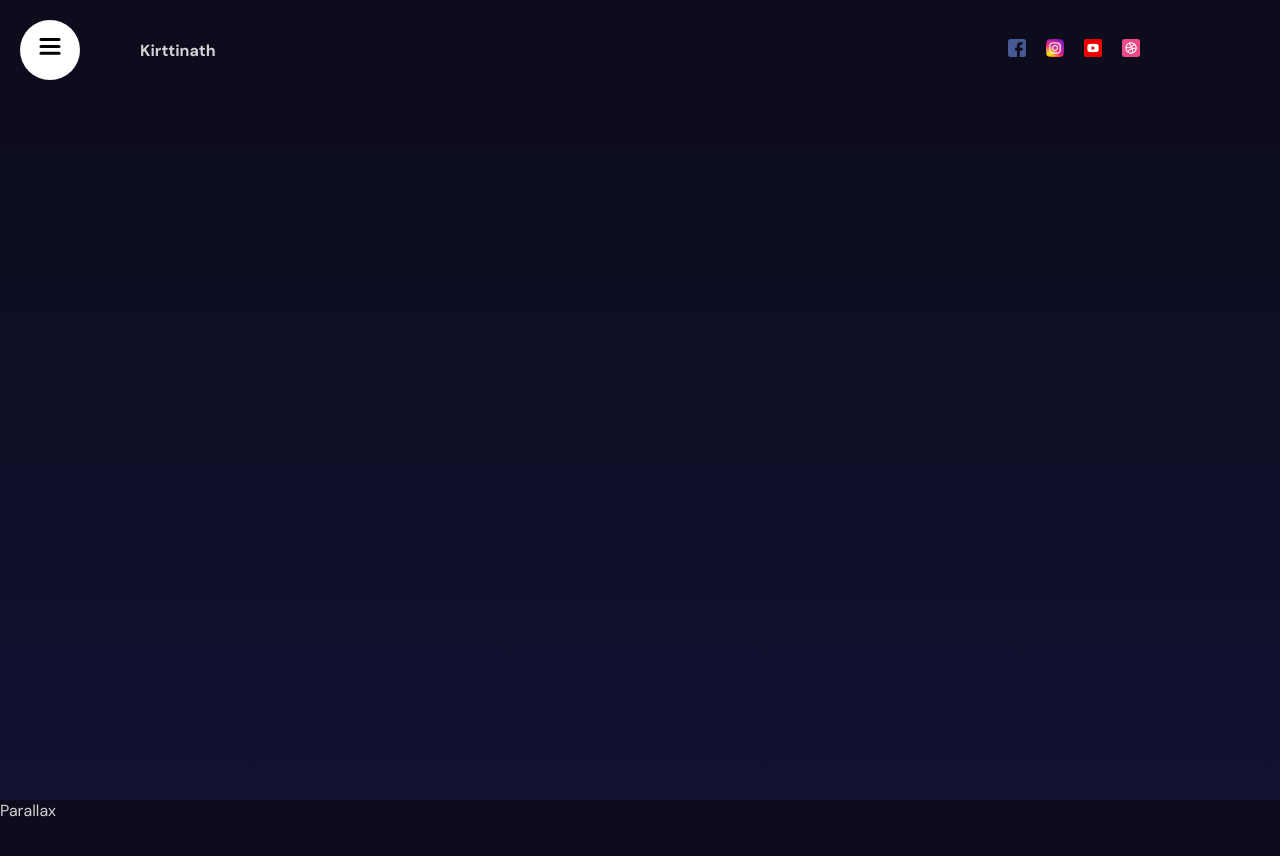
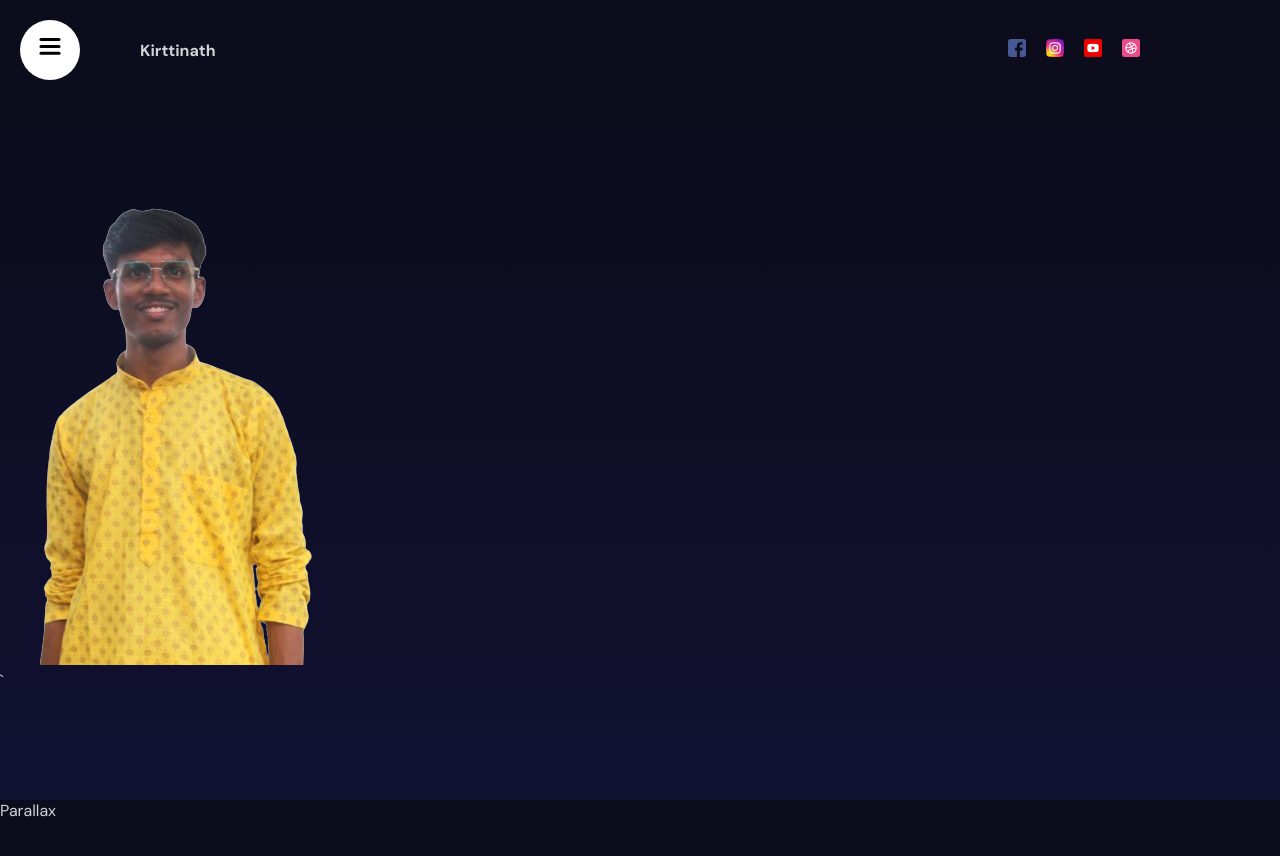
Before and after one commit to Kirttinath/portfolio-app, a React (Vite) app: page / in a window 1280 px wide. Shown: the top 856 px of the page. Built offline with nearby package versions, Linux system fonts and the light colour scheme.

Commit message:
Update hero image and add alt text

```diff
--- a/src/Components/Hero/Hero.jsx
+++ b/src/Components/Hero/Hero.jsx
@@ -3,7 +3,9 @@ import './Hero.scss';
 const Hero = () => {
   return (
     <div className="hero">
-
+      <div className="image">
+        <img src="/hero.png" alt="" />
+        </div>`
     </div>
   )
 }
```
Also changed, not shown: public/hero.png.
